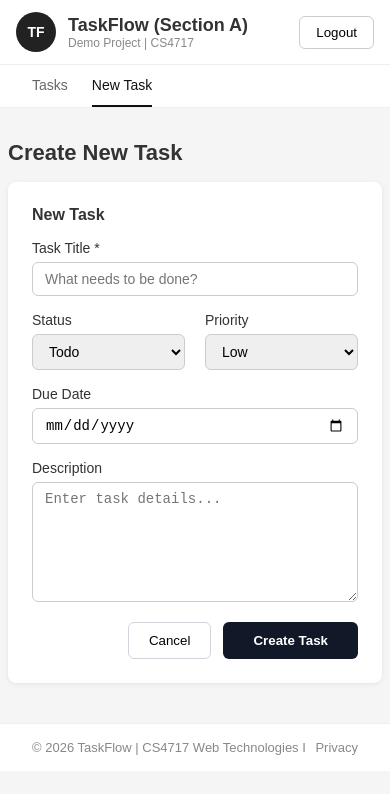
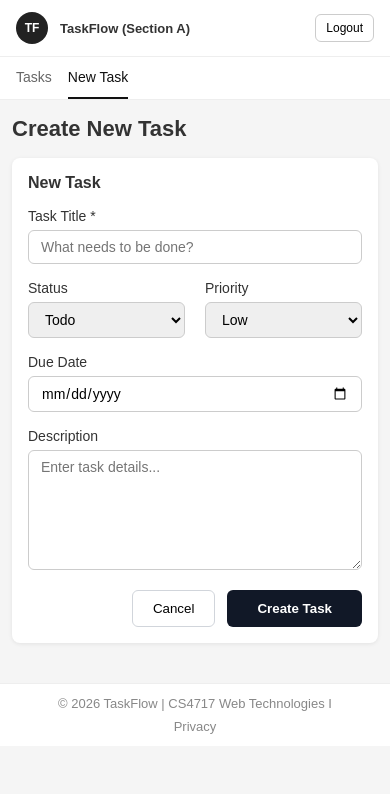
Before and after one commit to Lujain-Mahesar/Taskflow_FinalProject, a React (Vite) app in the folder frontend/: page /create in a window 390 px wide. Shown: the top 794 px of the page. Built offline with nearby package versions, Linux system fonts and the light colour scheme.

Commit message:
feat: add Edit button, update task functionality and responsive CSS

```diff
--- a/frontend/src/App.tsx
+++ b/frontend/src/App.tsx
@@ -1,3 +1,4 @@
+import { useState } from "react";
 import { BrowserRouter, Routes, Route } from "react-router-dom";
 import Header from "./components/Header";
 import Navbar from "./components/Navbar";
@@ -7,8 +8,15 @@ import CreateTaskPage from "./pages/CreateTaskPage";
 import type { Task } from "./types/task";
 
 function App() {
+  const [editingTask, setEditingTask] = useState<Task | null>(null);
+
   const handleCreateTask = (task: Task) => {
-    console.log("Task created:", task);
+    console.log("Task saved:", task);
+    setEditingTask(null);
+  };
+
+  const handleEditTask = (task: Task) => {
+    setEditingTask(task);
   };
 
   return (
@@ -16,8 +24,8 @@ function App() {
       <Header />
       <Navbar />
       <Routes>
-        <Route path="/" element={<TaskListPage />} />
-        <Route path="/create" element={<CreateTaskPage onCreateTask={handleCreateTask} />} />
+        <Route path="/" element={<TaskListPage onEdit={handleEditTask} />} />
+        <Route path="/create" element={<CreateTaskPage onCreateTask={handleCreateTask} editingTask={editingTask} />} />
       </Routes>
       <Footer />
     </BrowserRouter>
--- a/frontend/src/components/TaskCard.tsx
+++ b/frontend/src/components/TaskCard.tsx
@@ -1,16 +1,25 @@
+import { useNavigate } from "react-router-dom";
 import type { Task } from "../types/task";
 
 type TaskCardProps = {
   task: Task;
   index: number;
   onDelete: (id: string) => void;
+  onEdit: (task: Task) => void;
 };
 
-function TaskCard({ task, index, onDelete }: TaskCardProps) {
+function TaskCard({ task, index, onDelete, onEdit }: TaskCardProps) {
+  const navigate = useNavigate();
+
   const handleDelete = () => {
     const confirmed = window.confirm("Are you sure you want to delete this task?");
     if (!confirmed) return;
     onDelete(task._id);
+  };
+
+  const handleEdit = () => {
+    onEdit(task);
+    navigate("/create");
   };
 
   const getStatusColor = (status: string) => {
@@ -34,18 +43,13 @@ function TaskCard({ task, index, onDelete }: TaskCardProps) {
           Created: {new Date(task.createdAt).toLocaleDateString()}
         </p>
         <div style={{ display: "flex", gap: "8px", marginTop: "6px" }}>
-          <span className="badge" style={getStatusColor(task.status)}>
-            {task.status}
-          </span>
-          <span className="badge" style={getPriorityColor(task.priority)}>
-            {task.priority}
-          </span>
+          <span className="badge" style={getStatusColor(task.status)}>{task.status}</span>
+          <span className="badge" style={getPriorityColor(task.priority)}>{task.priority}</span>
         </div>
       </div>
       <div className="task-right">
-        {task.dueDate && (
-          <span className="due-date">due: {task.dueDate}</span>
-        )}
+        {task.dueDate && <span className="due-date">due: {task.dueDate}</span>}
+        <button className="btn-edit" onClick={handleEdit}>Edit</button>
         <button className="btn-delete" onClick={handleDelete}>Delete</button>
       </div>
     </div>
--- a/frontend/src/index.css
+++ b/frontend/src/index.css
@@ -53,11 +53,12 @@ body { font-family: Arial, sans-serif; background: #f5f5f5; color: #333; }
   padding: 16px; border: 1px solid #eee; border-radius: 8px;
 }
 
+.task-left { flex: 1; }
 .task-left h4 { font-size: 15px; font-weight: 600; margin-bottom: 4px; }
 .task-left p { font-size: 13px; color: #888; font-style: italic; }
 
 .task-right {
-  display: flex; align-items: center; gap: 8px; flex-shrink: 0;
+  display: flex; align-items: center; gap: 8px; flex-shrink: 0; margin-left: 16px;
 }
 
 .due-date { font-size: 12px; color: #888; }
@@ -66,12 +67,17 @@ body { font-family: Arial, sans-serif; background: #f5f5f5; color: #333; }
   padding: 3px 10px; border-radius: 12px; font-size: 12px; font-weight: 500;
 }
 
+.btn-edit {
+  padding: 6px 14px; background: #222; color: white;
+  border: none; border-radius: 6px; cursor: pointer; font-size: 13px;
+}
+
 .btn-delete {
   padding: 6px 14px; background: #e53e3e; color: white;
   border: none; border-radius: 6px; cursor: pointer; font-size: 13px;
 }
 
-.filter-bar { margin-bottom: 16px; display: flex; align-items: center; gap: 10px; }
+.filter-bar { margin-bottom: 16px; display: flex; align-items: center; gap: 10px; flex-wrap: wrap; }
 
 .filter-bar select {
   padding: 6px 12px; border: 1px solid #ccc; border-radius: 6px; font-size: 14px;
@@ -80,41 +86,16 @@ body { font-family: Arial, sans-serif; background: #f5f5f5; color: #333; }
 .state-msg { color: #888; font-size: 14px; padding: 12px 0; }
 .state-msg.error { color: #e53e3e; }
 
-.form-container { max-width: 600px; margin: 32px auto; padding: 0 16px; }
-.form-container h2 { font-size: 22px; font-weight: 700; margin-bottom: 16px; }
+.form-group { margin-bottom: 16px; }
+.form-label { display: block; font-size: 14px; font-weight: 500; margin-bottom: 6px; }
 
-.form-card {
-  background: white; border-radius: 8px; padding: 24px;
-  box-shadow: 0 1px 4px rgba(0,0,0,0.08);
+.input {
+  width: 100%; padding: 8px 12px; border: 1px solid #ccc;
+  border-radius: 6px; font-size: 14px; font-family: Arial, sans-serif;
 }
 
-.form-card h3 { font-size: 16px; font-weight: 600; margin-bottom: 20px; }
-
-.form-group { margin-bottom: 16px; }
-.form-group label { display: block; font-size: 14px; font-weight: 500; margin-bottom: 6px; }
-.form-group input, .form-group select, .form-group textarea {
-  width: 100%; padding: 8px 12px; border: 1px solid #ccc;
-  border-radius: 6px; font-size: 14px;
-}
-
-.form-row { display: flex; gap: 16px; }
-.form-row .form-group { flex: 1; }
-
-.form-group textarea { height: 80px; resize: vertical; }
-
-.error-msg { color: #e53e3e; font-size: 13px; margin-top: 4px; }
-
-.form-actions { display: flex; justify-content: flex-end; gap: 10px; margin-top: 20px; }
-
-.btn-submit {
-  padding: 8px 20px; background: #222; color: white;
-  border: none; border-radius: 6px; cursor: pointer; font-size: 14px;
-}
-
-.btn-clear {
-  padding: 8px 20px; background: white; color: #333;
-  border: 1px solid #ccc; border-radius: 6px; cursor: pointer; font-size: 14px;
-}
+.validation-error { color: #e53e3e; font-size: 13px; margin-top: 6px; font-weight: 500; }
+input.input-error, textarea.input-error, select.input-error { border-color: #e53e3e; }
 
 .main-footer {
   display: flex; justify-content: space-between; align-items: center;
@@ -124,21 +105,22 @@ body { font-family: Arial, sans-serif; background: #f5f5f5; color: #333; }
 
 .main-footer a { color: #888; text-decoration: none; }
 
-@media (max-width: 600px) {
+@media (max-width: 768px) {
   .main-header { padding: 12px 16px; }
-  .dashboard-container { padding: 0 8px; }
-  .task-box { flex-direction: column; align-items: flex-start; gap: 10px; }
-  .task-right { width: 100%; justify-content: flex-end; }
-  .form-row { flex-direction: column; }
+  .brand-text h1 { font-size: 15px; }
+  .sub-nav { padding: 0 16px; gap: 16px; }
+  .dashboard-container { padding: 0 12px; margin: 16px auto; }
+  .card { padding: 16px; }
+  .task-box { flex-direction: column; align-items: flex-start; gap: 12px; }
+  .task-right { width: 100%; justify-content: flex-end; margin-left: 0; }
+  .main-footer { padding: 12px 16px; flex-direction: column; gap: 8px; text-align: center; }
 }
 
-.validation-error {
-  color: #e53e3e;
-  font-size: 13px;
-  margin-top: 6px;
-  font-weight: 500;
+@media (max-width: 480px) {
+  .logo-circle { width: 32px; height: 32px; font-size: 12px; }
+  .brand-text h1 { font-size: 13px; }
+  .brand-text p { display: none; }
+  .btn-logout { padding: 6px 10px; font-size: 12px; }
+  .task-right { flex-wrap: wrap; }
+  .btn-edit, .btn-delete { padding: 5px 10px; font-size: 12px; }
 }
-
-input.input-error, textarea.input-error, select.input-error {
-  border-color: #e53e3e;
-}
--- a/frontend/src/pages/CreateTaskPage.tsx
+++ b/frontend/src/pages/CreateTaskPage.tsx
@@ -1,12 +1,13 @@
-import React, { useState } from "react";
+import React, { useState, useEffect } from "react";
 import { useNavigate } from "react-router-dom";
 import type { Task, TaskPriority, TaskStatus } from "../types/task";
 
 type CreateTaskPageProps = {
   onCreateTask: (task: Task) => void;
+  editingTask?: Task | null;
 };
 
-const CreateTaskPage = ({ onCreateTask }: CreateTaskPageProps) => {
+const CreateTaskPage = ({ onCreateTask, editingTask }: CreateTaskPageProps) => {
   const navigate = useNavigate();
   const [title, setTitle] = useState("");
   const [description, setDescription] = useState("");
@@ -16,6 +17,16 @@ const CreateTaskPage = ({ onCreateTask }: CreateTaskPageProps) => {
   const [loading, setLoading] = useState(false);
   const [error, setError] = useState("");
 
+  useEffect(() => {
+    if (editingTask) {
+      setTitle(editingTask.title);
+      setDescription(editingTask.description);
+      setStatus(editingTask.status);
+      setPriority(editingTask.priority);
+      setDueDate(editingTask.dueDate ?? "");
+    }
+  }, [editingTask]);
+
   const handleSubmit = async (e: React.FormEvent) => {
     e.preventDefault();
     if (!title.trim()) {
@@ -23,19 +34,25 @@ const CreateTaskPage = ({ onCreateTask }: CreateTaskPageProps) => {
       return;
     }
     setLoading(true);
-    const newTask = { title: title.trim(), description: description.trim(), status, priority, dueDate: dueDate || undefined };
+    const taskData = { title: title.trim(), description: description.trim(), status, priority, dueDate: dueDate || undefined };
+
     try {
-      const response = await fetch("http://localhost:5000/tasks", {
-        method: "POST",
+      const url = editingTask
+        ? `http://localhost:5000/tasks/${editingTask._id}`
+        : "http://localhost:5000/tasks";
+      const method = editingTask ? "PUT" : "POST";
+
+      const response = await fetch(url, {
+        method,
         headers: { "Content-Type": "application/json" },
-        body: JSON.stringify(newTask),
+        body: JSON.stringify(taskData),
       });
       if (!response.ok) throw new Error();
       const savedTask = await response.json();
       onCreateTask(savedTask);
       navigate("/");
     } catch {
-      setError("Failed to create task. Please try again.");
+      setError("Failed to save task. Please try again.");
     } finally {
       setLoading(false);
     }
@@ -44,10 +61,10 @@ const CreateTaskPage = ({ onCreateTask }: CreateTaskPageProps) => {
   return (
     <main className="dashboard-container">
       <div className="ui-label">
-        <h2>Create New Task</h2>
+        <h2>{editingTask ? "Edit Task" : "Create New Task"}</h2>
       </div>
       <section className="card">
-        <h3>New Task</h3>
+        <h3>{editingTask ? "Update Task" : "New Task"}</h3>
         <form onSubmit={handleSubmit}>
           {error && <p className="state-msg error" style={{ marginBottom: "15px" }}>{error}</p>}
           <div className="form-group">
@@ -82,7 +99,9 @@ const CreateTaskPage = ({ onCreateTask }: CreateTaskPageProps) => {
           </div>
           <div style={{ display: "flex", justifyContent: "flex-end", gap: "12px", marginTop: "8px" }}>
             <button type="button" onClick={() => navigate("/")} style={{ background: "none", border: "1px solid #d1d5db", padding: "10px 20px", borderRadius: "6px", cursor: "pointer" }}>Cancel</button>
-            <button type="submit" disabled={loading} style={{ backgroundColor: "#111827", color: "white", padding: "10px 30px", borderRadius: "6px", border: "none", fontWeight: "600", cursor: "pointer" }}>{loading ? "Saving..." : "Create Task"}</button>
+            <button type="submit" disabled={loading} style={{ backgroundColor: "#111827", color: "white", padding: "10px 30px", borderRadius: "6px", border: "none", fontWeight: "600", cursor: "pointer" }}>
+              {loading ? "Saving..." : editingTask ? "Update Task" : "Create Task"}
+            </button>
           </div>
         </form>
       </section>
--- a/frontend/src/pages/TaskListPage.tsx
+++ b/frontend/src/pages/TaskListPage.tsx
@@ -4,7 +4,11 @@ import TaskCard from "../components/TaskCard";
 import PriorityFilter from "../components/PriorityFilter";
 import { fetchTasks, deleteTask } from "../services/taskService";
 
-function TaskListPage() {
+type Props = {
+  onEdit: (task: Task) => void;
+};
+
+function TaskListPage({ onEdit }: Props) {
   const [tasks, setTasks] = useState<Task[]>([]);
   const [loading, setLoading] = useState(true);
   const [error, setError] = useState("");
@@ -45,7 +49,7 @@ function TaskListPage() {
             <p className="state-msg">No tasks found. Create your first task!</p>
           )}
           {!loading && !error && tasks.map((task, index) => (
-            <TaskCard key={task._id} task={task} index={index + 1} onDelete={handleDelete} />
+            <TaskCard key={task._id} task={task} index={index + 1} onDelete={handleDelete} onEdit={onEdit} />
           ))}
         </div>
       </section>
```
